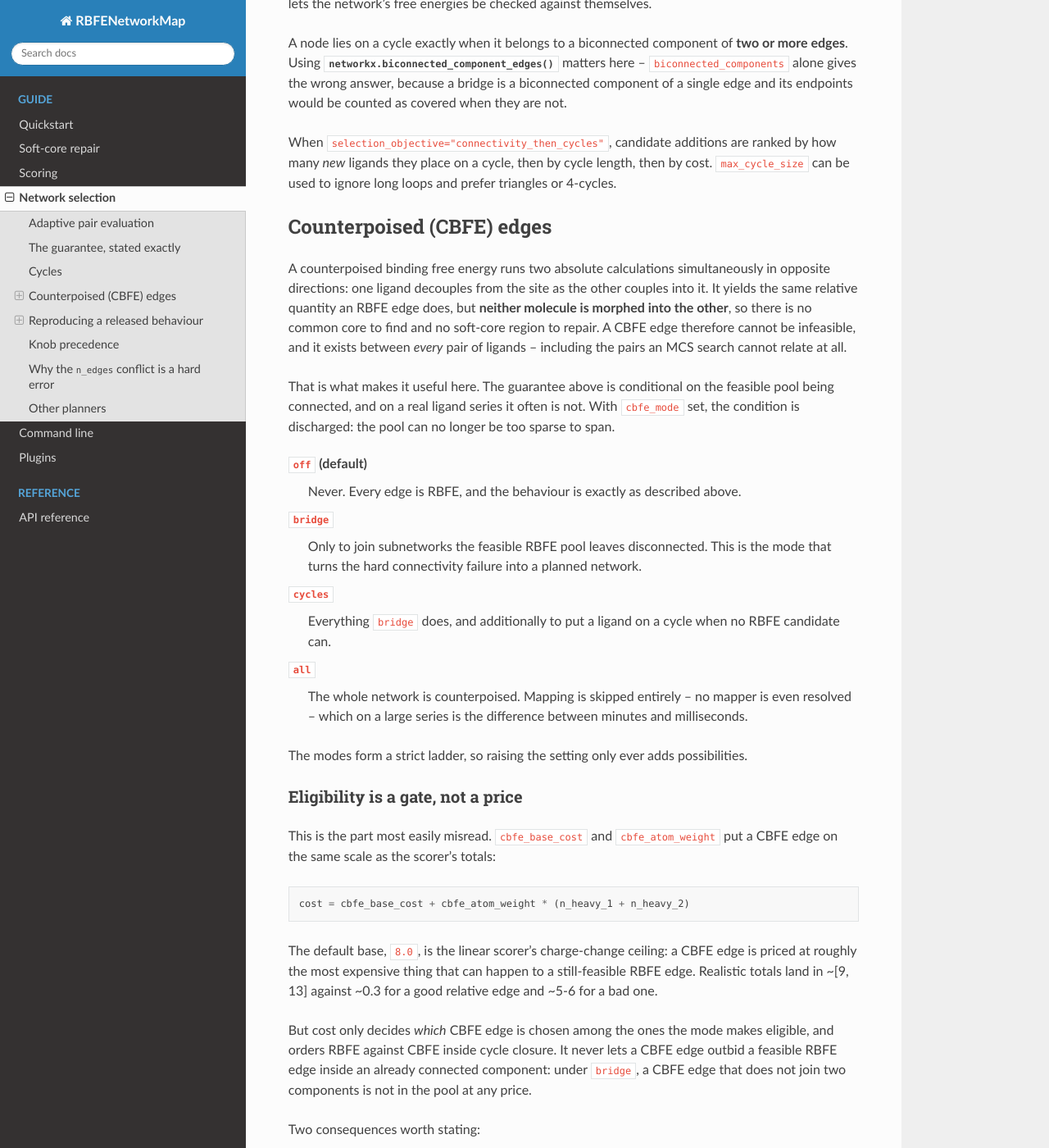
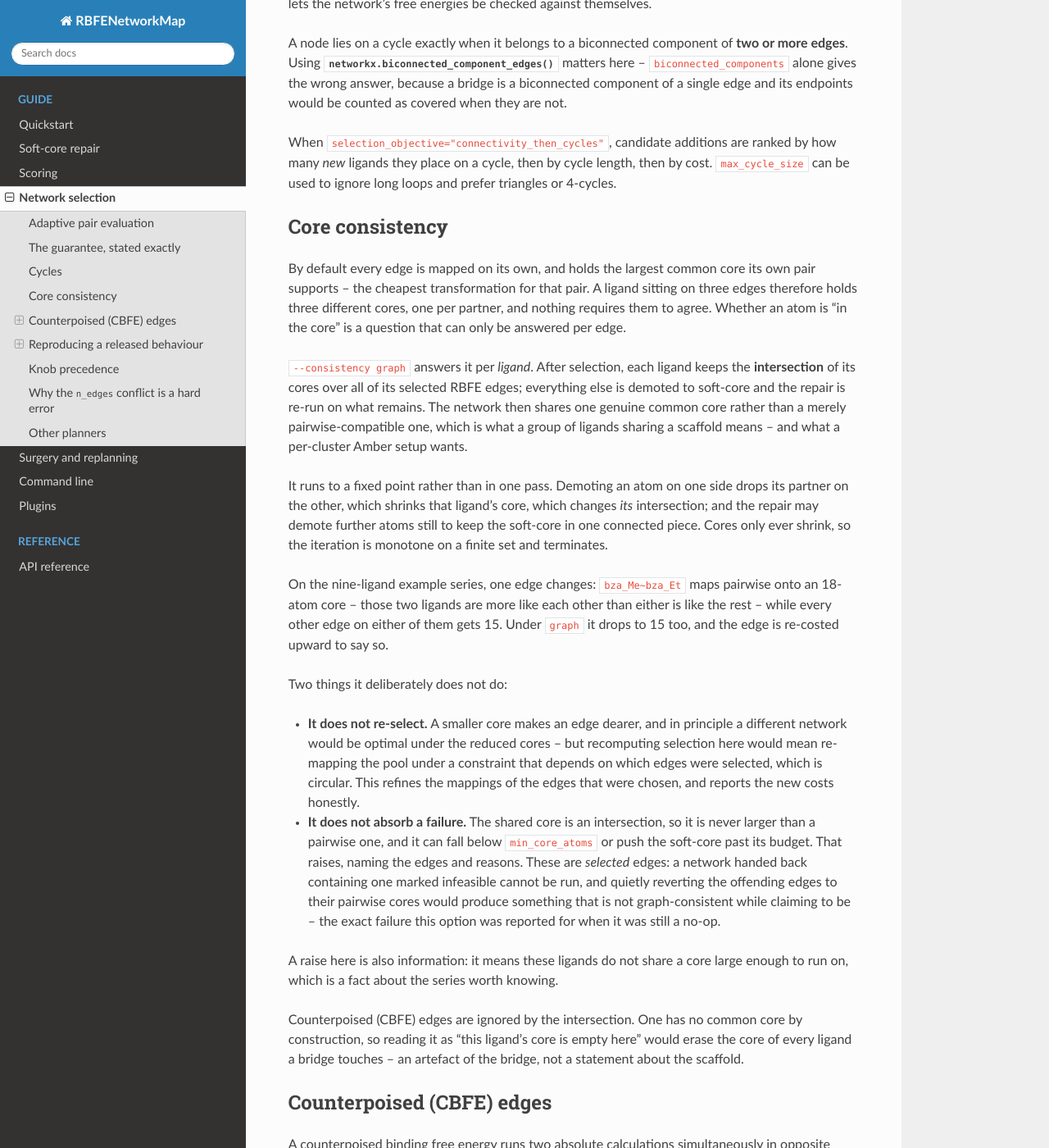
Before and after one commit to piskuliche/RBFENetworkMap, a Sphinx documentation site: the page built from docs/source/concepts/network_selection.rst, in a window 1280 px wide and 1400 px high, scrolled down 1410 px. Shown: the whole window at 82% size. Built offline with Sphinx 7.4.7 and the Read the Docs theme 3.1.0, drawn with Linux system fonts in a browser that asks for light colours.

Commit message:
Document surgery, graph consistency, and LMI replanning
Adds concepts/replanning.rst covering the surgery operations and the
plan-run-diagnose-replan loop, including the finding the loop must be read
with: LMI pruning cuts cycle-closure error and leaves MUE against experiment
alone, because hysteresis is a sampling diagnostic and not an accuracy
predictor.

The ingestion format is documented as this package's own small schema, with
the edgembar reader called out plainly as a follow-up that needs a real
output file rather than a guess.

CLAUDE.md and the rbfenet-planning skill both recorded --consistency graph
as a no-op; both now describe what it does and where the post-selection
passes sit relative to the planner.

```diff
--- a/docs/source/api/core.rst
+++ b/docs/source/api/core.rst
@@ -40,6 +40,15 @@
 
 .. automodule:: rbfenetmap.core.cbfe
 
+.. automodule:: rbfenetmap.core.consistency
+
+Surgery and diagnostics
+-----------------------
+
+.. automodule:: rbfenetmap.core.surgery
+
+.. automodule:: rbfenetmap.core.diagnostics
+
 Plugin registry
 ---------------
 
--- a/docs/source/concepts/network_selection.rst
+++ b/docs/source/concepts/network_selection.rst
@@ -68,6 +68,53 @@
 When ``selection_objective="connectivity_then_cycles"``, candidate additions are ranked
 by how many *new* ligands they place on a cycle, then by cycle length, then by cost.
 ``max_cycle_size`` can be used to ignore long loops and prefer triangles or 4-cycles.
+
+Core consistency
+----------------
+
+By default every edge is mapped on its own, and holds the largest common core its own pair
+supports -- the cheapest transformation for that pair. A ligand sitting on three edges
+therefore holds three different cores, one per partner, and nothing requires them to agree.
+Whether an atom is "in the core" is a question that can only be answered per edge.
+
+``--consistency graph`` answers it per *ligand*. After selection, each ligand keeps the
+**intersection** of its cores over all of its selected RBFE edges; everything else is
+demoted to soft-core and the repair is re-run on what remains. The network then shares one
+genuine common core rather than a merely pairwise-compatible one, which is what a group of
+ligands sharing a scaffold means -- and what a per-cluster Amber setup wants.
+
+It runs to a fixed point rather than in one pass. Demoting an atom on one side drops its
+partner on the other, which shrinks that ligand's core, which changes *its* intersection;
+and the repair may demote further atoms still to keep the soft-core in one connected piece.
+Cores only ever shrink, so the iteration is monotone on a finite set and terminates.
+
+On the nine-ligand example series, one edge changes: ``bza_Me~bza_Et`` maps pairwise onto an
+18-atom core -- those two ligands are more like each other than either is like the rest --
+while every other edge on either of them gets 15. Under ``graph`` it drops to 15 too, and
+the edge is re-costed upward to say so.
+
+Two things it deliberately does not do:
+
+- **It does not re-select.** A smaller core makes an edge dearer, and in principle a
+  different network would be optimal under the reduced cores -- but recomputing selection
+  here would mean re-mapping the pool under a constraint that depends on which edges were
+  selected, which is circular. This refines the mappings of the edges that were chosen, and
+  reports the new costs honestly.
+- **It does not absorb a failure.** The shared core is an intersection, so it is never
+  larger than a pairwise one, and it can fall below ``min_core_atoms`` or push the soft-core
+  past its budget. That raises, naming the edges and reasons. These are *selected* edges: a
+  network handed back containing one marked infeasible cannot be run, and quietly reverting
+  the offending edges to their pairwise cores would produce something that is not
+  graph-consistent while claiming to be -- the exact failure this option was reported for
+  when it was still a no-op.
+
+A raise here is also information: it means these ligands do not share a core large enough to
+run on, which is a fact about the series worth knowing.
+
+Counterpoised (CBFE) edges are ignored by the intersection. One has no common core by
+construction, so reading it as "this ligand's core is empty here" would erase the core of
+every ligand a bridge touches -- an artefact of the bridge, not a statement about the
+scaffold.
 
 Counterpoised (CBFE) edges
 --------------------------
--- a/docs/source/index.rst
+++ b/docs/source/index.rst
@@ -16,6 +16,7 @@
    concepts/softcore_repair
    concepts/scoring
    concepts/network_selection
+   concepts/replanning
    cli
    plugins
 
```
Also changed, not shown: CLAUDE.md (+4 -2 lines), README.md (+39 -0 lines), docs/source/cli.rst (+20 -0 lines), docs/source/concepts/replanning.rst (added, +184 -0 lines), .claude/skills/rbfenet-planning/SKILL.md.
